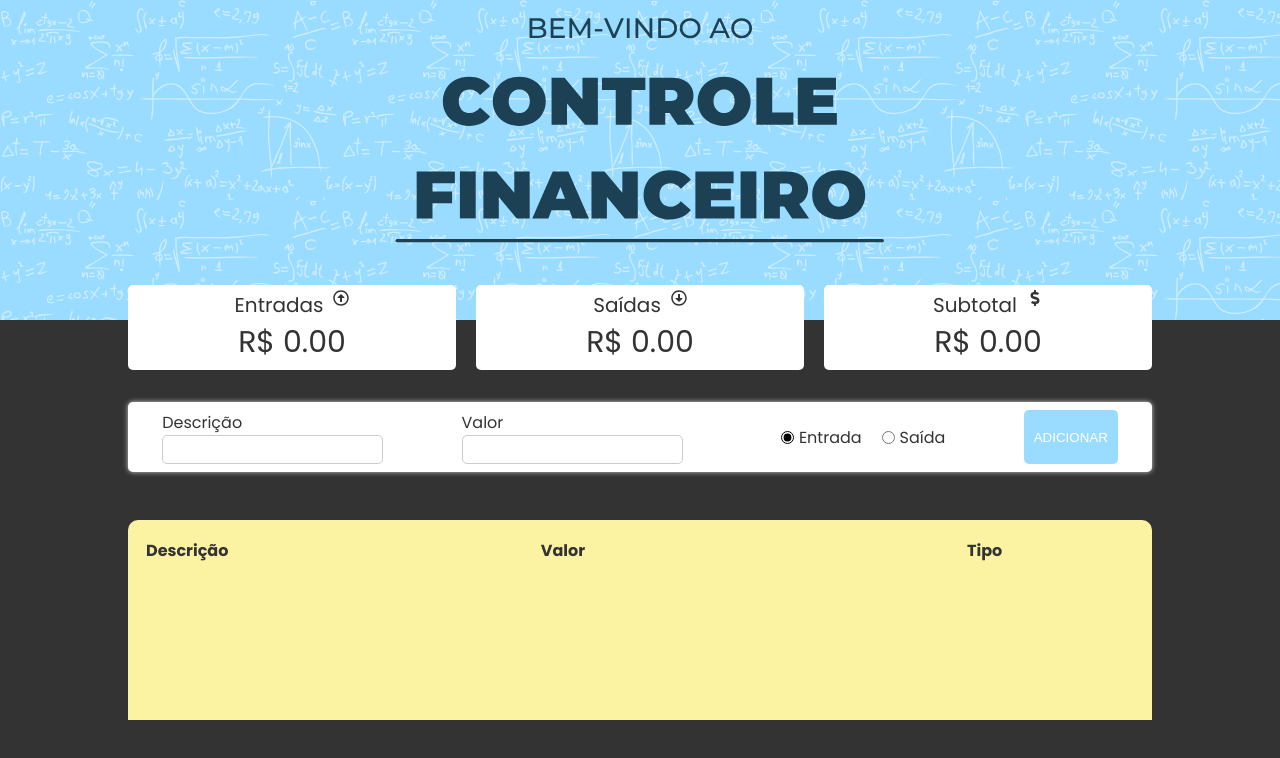
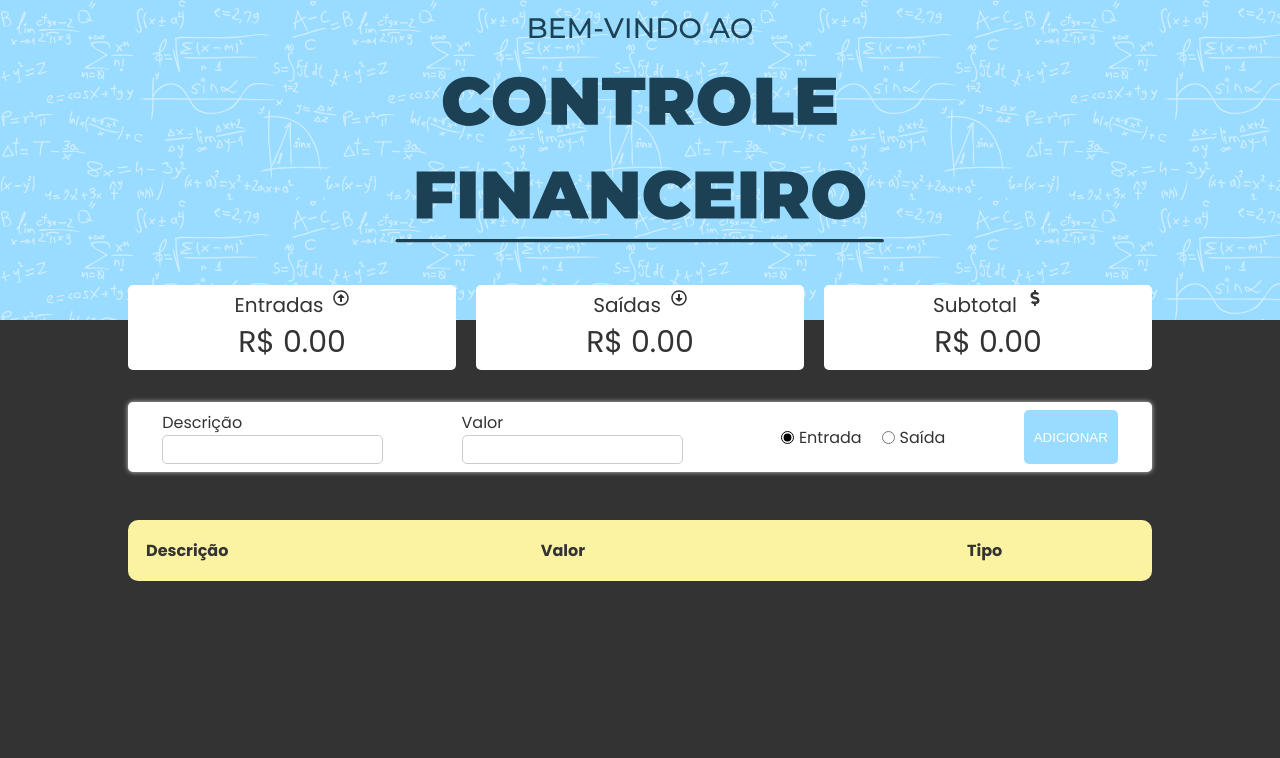
Before and after one commit to MarcioBADias/controle-financeiro, a React (Create React App) app: page / in a window 1280 px wide. Shown: the top 758 px of the page. Built offline with nearby package versions, Linux system fonts and the light colour scheme.

Commit message:
Add files via upload

```diff
--- a/src/components/resume-area/styles.js
+++ b/src/components/resume-area/styles.js
@@ -2,11 +2,10 @@ import styled from "styled-components";
 
 export const Table = styled.table`
     background-color: #fbf2a2;
-    border-radius: 10px 10px 0 0;
+    border-radius: 10px 10px 10px 10px;
     color: #333;
     margin: 3rem auto;
     margin-botton: 0;
-    min-height: 200px;
     padding: 1rem;
     max-width: 1024px;
     text-align: center;
```
